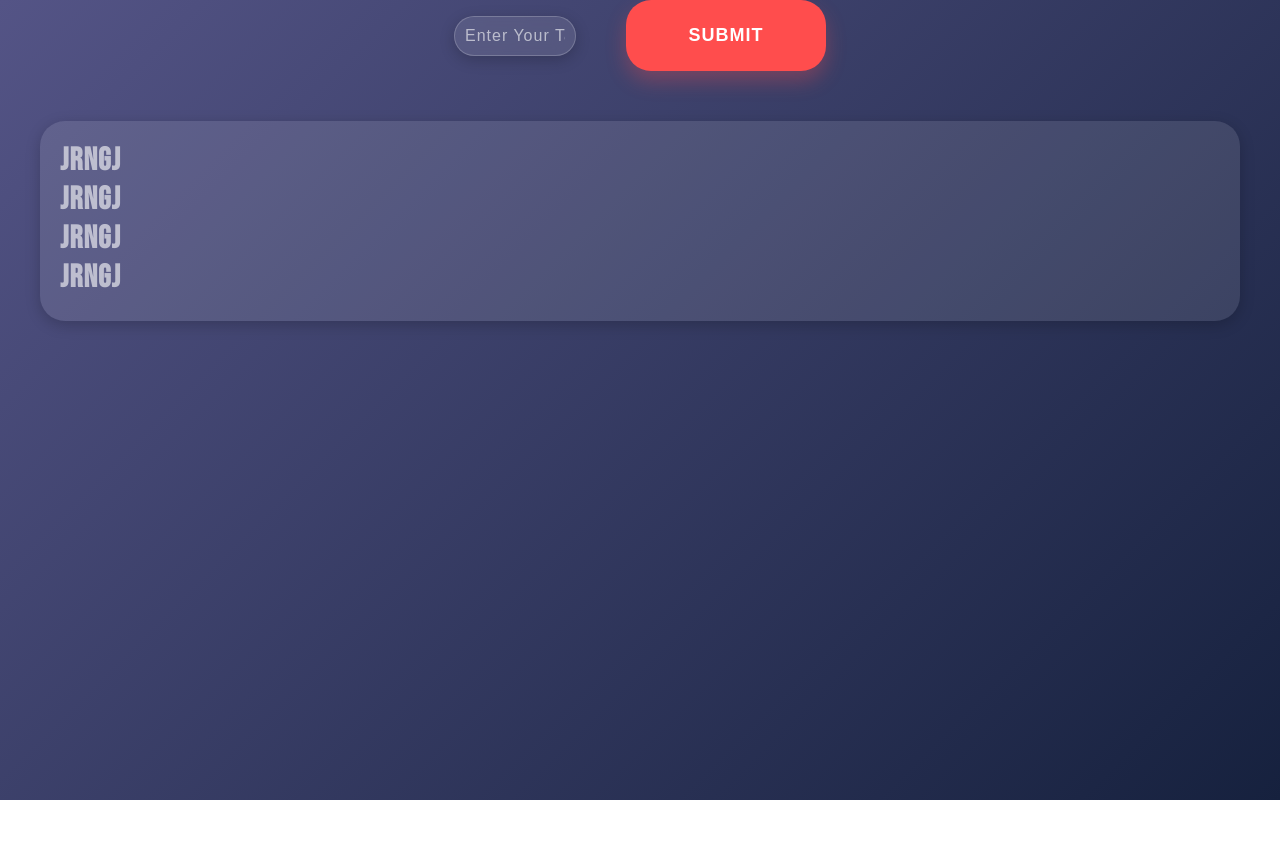
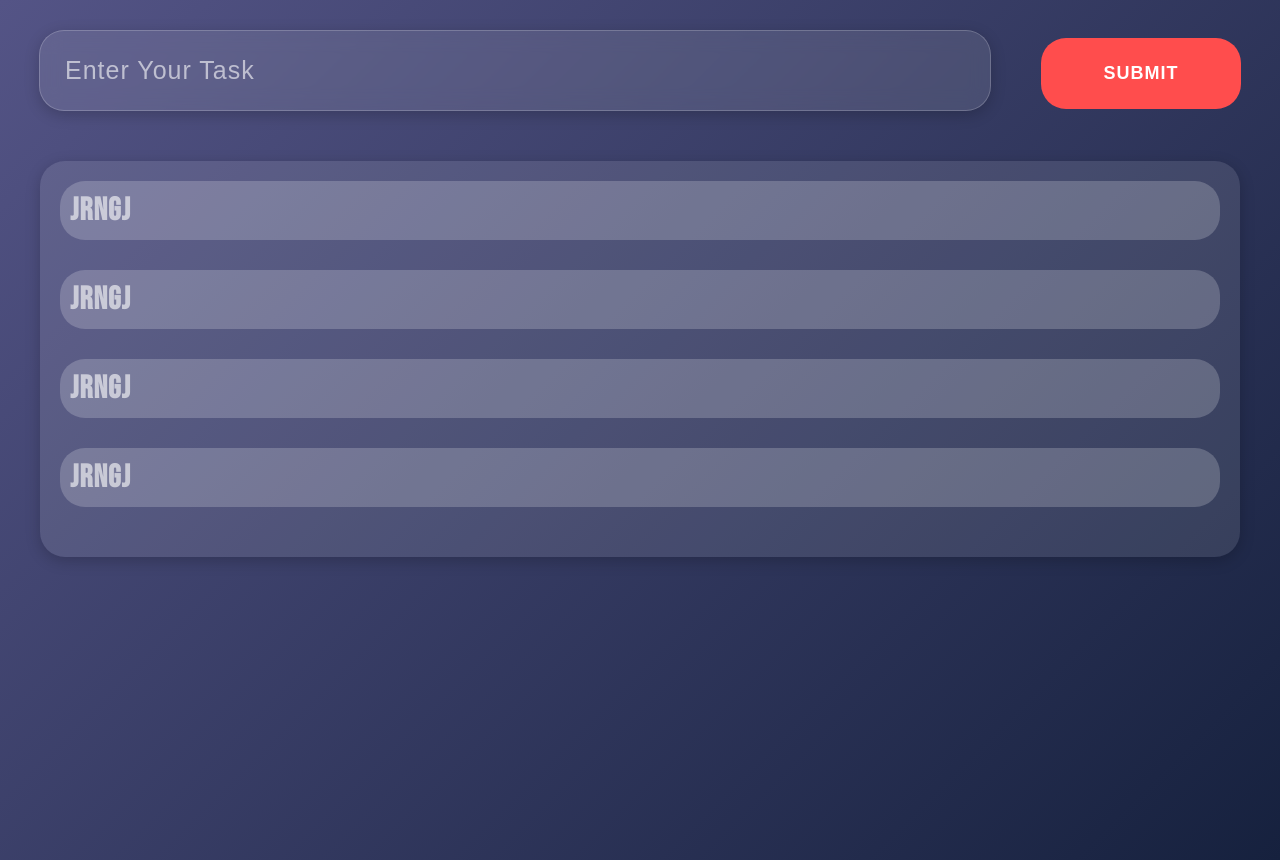
Before and after one commit to 12PUFFS/ToDo-React, a React (Vite) app: page / in a window 1280 px wide. Before the commit the page ends 800 px from the top, so only its background shows below. Built offline with nearby package versions, Linux system fonts and the light colour scheme.

Commit message:
todo-list adaptive 768

```diff
--- a/src/App.css
+++ b/src/App.css
@@ -8,14 +8,8 @@
   background: linear-gradient(135deg, #545486, #16213e);
   min-height: 100vh;
   display: flex;
-  justify-content: center;
+  padding-top: 30px;
+  padding-bottom: 30px;
   align-items: center;
   flex-direction: column;
 }
-
-@media (min-width: 360px) {
-  .app {
-    overflow: hidden;
-    justify-content: start;
-  }
-}
--- a/src/components/ToDo/Todo.jsx
+++ b/src/components/ToDo/Todo.jsx
@@ -1,5 +1,11 @@
+import styles from './Todo.module.css';
+
 function Todo() {
-  return <h1>jrngj</h1>;
+  return (
+    <div className={styles.list}>
+      <h1>jrngj</h1>
+    </div>
+  );
 }
 
 export default Todo;
--- a/src/components/ToDo/Todo.module.css
+++ b/src/components/ToDo/Todo.module.css
@@ -0,0 +1,7 @@
+.list {
+  /* border: 1px solid rgba(255, 255, 255, 0.6); */
+  padding: 10px;
+  margin-bottom: 30px;
+  border-radius: 25px;
+  background: rgba(255, 255, 255, 0.2);
+}
--- a/src/components/ToDo/TodoForm.module.css
+++ b/src/components/ToDo/TodoForm.module.css
@@ -8,7 +8,7 @@ input {
   backdrop-filter: blur(10px);
   color: white;
   font-family: 'Montserrat', sans-serif;
-  font-size: 16px;
+  font-size: 25px;
   outline: none;
   box-shadow: 0 4px 15px rgba(0, 0, 0, 0.2);
   transition: all 0.3s ease;
@@ -41,13 +41,14 @@ input:focus {
 
 @media (max-width: 768px) {
   input {
+    margin-top: 0;
     width: 500px;
   }
 }
 
-@media (min-width: 360px) {
+/* @media (min-width: 360px) {
   input {
     width: 100px;
     padding: 10px;
   }
-}
+} */
--- a/src/components/ToDo/TodoList.module.css
+++ b/src/components/ToDo/TodoList.module.css
@@ -1,7 +1,7 @@
 .todo {
   margin-top: 50px;
   width: 1200px;
-  height: 200px;
+  /* height: 200px; */
   border-radius: 25px;
   padding: 20px;
   box-sizing: border-box;
@@ -10,11 +10,12 @@
   transition: all 0.3s ease;
   color: rgba(255, 255, 255, 0.6);
   letter-spacing: 1px;
+  /* border: 1px solid rgba(255, 255, 255, 0.6); */
 }
 
 @media (max-width: 768px) {
   .todo {
-    width: 500px;
+    width: 700px;
     padding: 20px;
 
     font-size: 16px;
--- a/src/components/UI/Button.module.css
+++ b/src/components/UI/Button.module.css
@@ -10,7 +10,7 @@ button {
   font-weight: bold;
   font-size: 18px;
   border: none;
-  box-shadow: 0 10px 20px rgba(255, 77, 77, 0.3);
+  /* box-shadow: 0 10px 20px rgba(255, 77, 77, 0.3); */
   transition: all 0.3s ease;
   text-transform: uppercase;
   letter-spacing: 1px;
```
Also changed, not shown: 5 other files (tests, documents, lock files or other folders).
